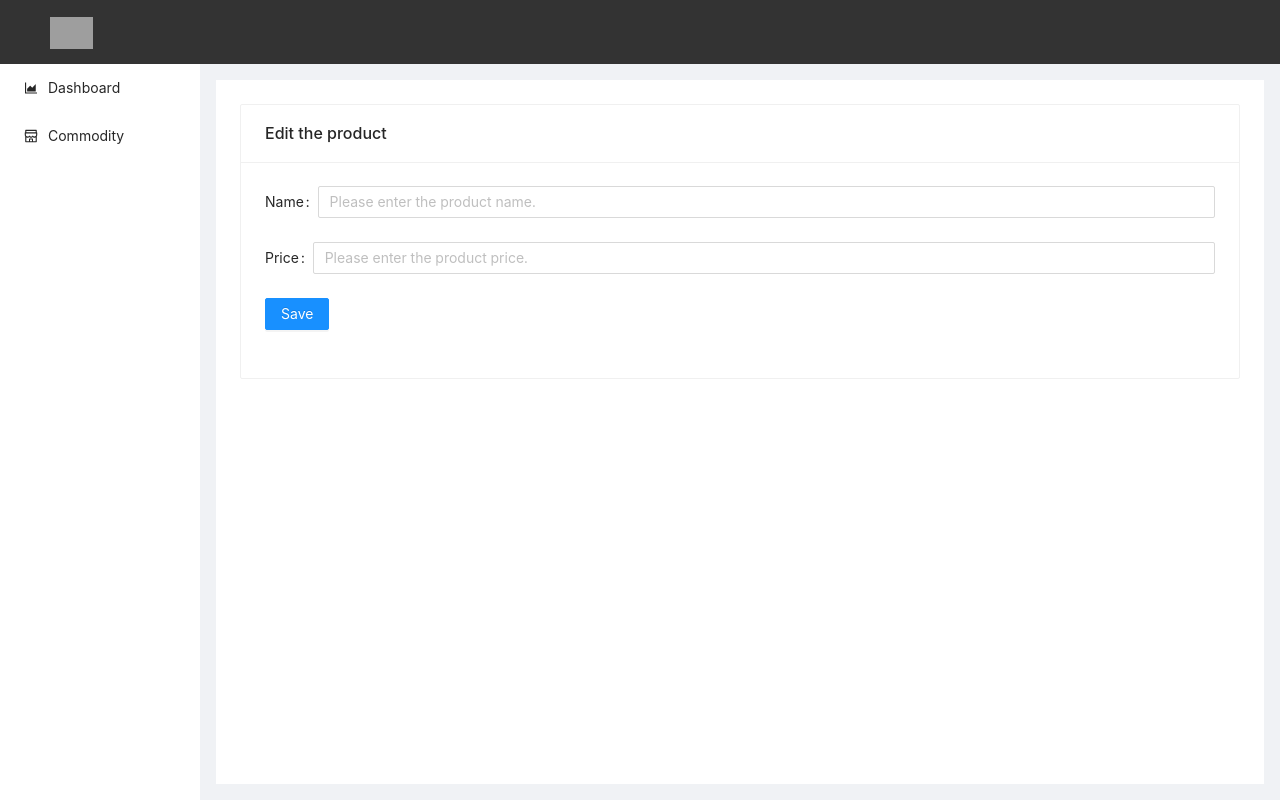
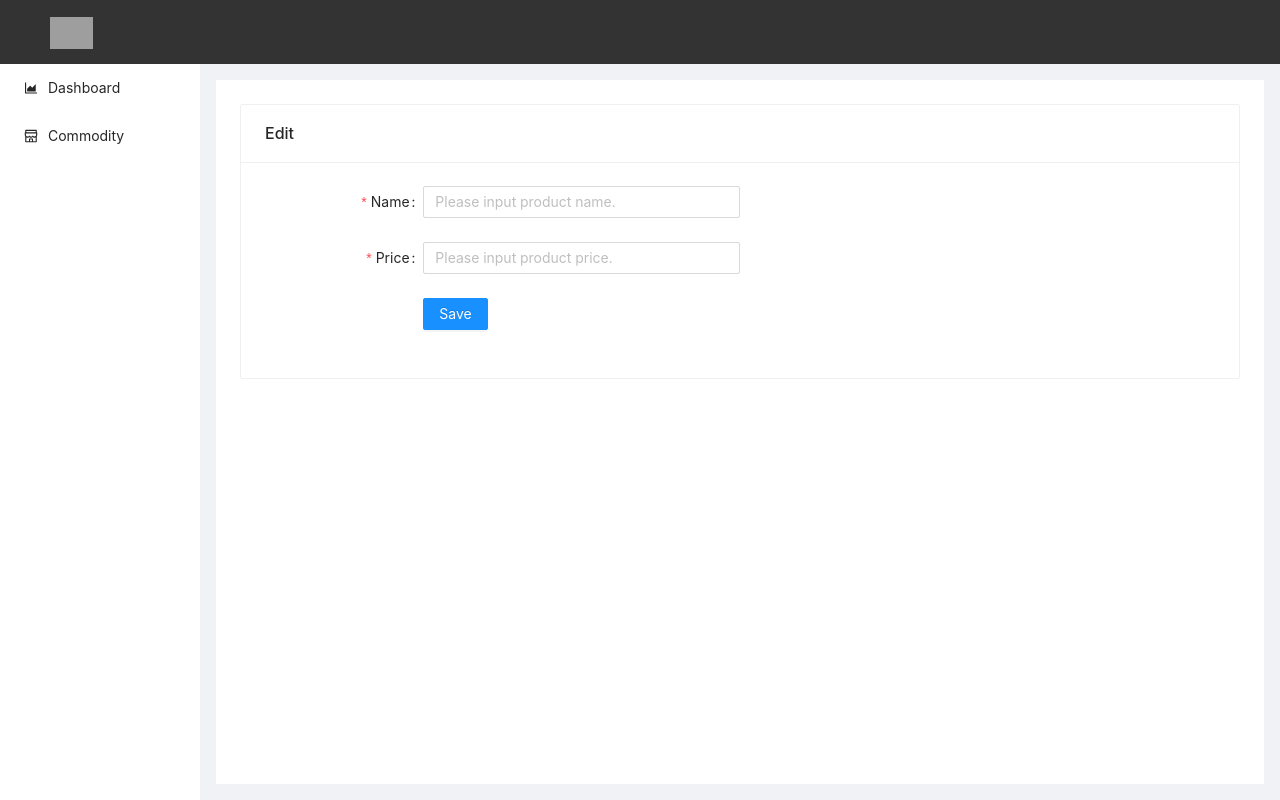
Before and after one commit to yvonneyx/myreact, a React (Create React App) app: page /#/admin/products/edit/1 in a window 1280 px wide. Built offline with nearby package versions, Linux system fonts and the light colour scheme; grey boxes are pictures that could not be loaded.

Commit message:
表单页面搭建

```diff
--- a/src/pages/admin/products/Edit.js
+++ b/src/pages/admin/products/Edit.js
@@ -1,13 +1,61 @@
 import React from 'react';
-import {Form, Card ,Input, Button} from 'antd';
+import { Form, Card, Input, Button } from 'antd';
 
-function Edit() {
+const formItemLayout = {
+	labelCol: { span: 4 },
+	wrapperCol: { span: 8 },
+};
+
+const formTailLayout = {
+	labelCol: { span: 4 },
+	wrapperCol: { span: 8, offset: 4 },
+};
+
+function Edit(props) {
+	const [form] = Form.useForm();
+	const onCheck = async () => {
+		try {
+			const values = await form.validateFields();
+			console.log('Success:', values);
+		} catch (errorInfo) {
+			console.log('Failed:', errorInfo);
+		}
+	};
+	const onFinish = values => {
+		console.log(values);
+	};
+	const validatePrice = (rule, value) =>{
+		return new Promise(async (resolve, reject) => {
+			if (!value){
+				await reject('Price is required!')
+			}else if(value > 200) {
+                await reject('The price is less than 200.')
+            }else {
+                await resolve()
+            }
+        })
+	}
 	return (
-		<Card title="Edit the product">
-			<Form>
-				<Form.Item label="Name"><Input placeholder="Please enter the product name."/></Form.Item>
-				<Form.Item label="Price"><Input placeholder="Please enter the product price."/></Form.Item>
-				<Form.Item><Button type="primary">Save</Button></Form.Item>
+		<Card title="Edit">
+			<Form form={form} onFinish={onFinish}>
+				<Form.Item
+					{...formItemLayout}
+					name="name"
+					label="Name"
+					rules={[
+						{
+							required: true,
+							message: 'Please input product name.',
+						},
+					]}><Input placeholder="Please input product name." /></Form.Item>
+				<Form.Item {...formItemLayout} name='price' label="Price"
+					rules={[
+						{
+							required: true,
+							validator: validatePrice,
+						},
+					]}><Input placeholder="Please input product price." /></Form.Item>
+				<Form.Item {...formTailLayout}><Button htmlType="submit" type="primary" onClick={onCheck}>Save</Button></Form.Item>
 			</Form>
 		</Card>
 	)
```
